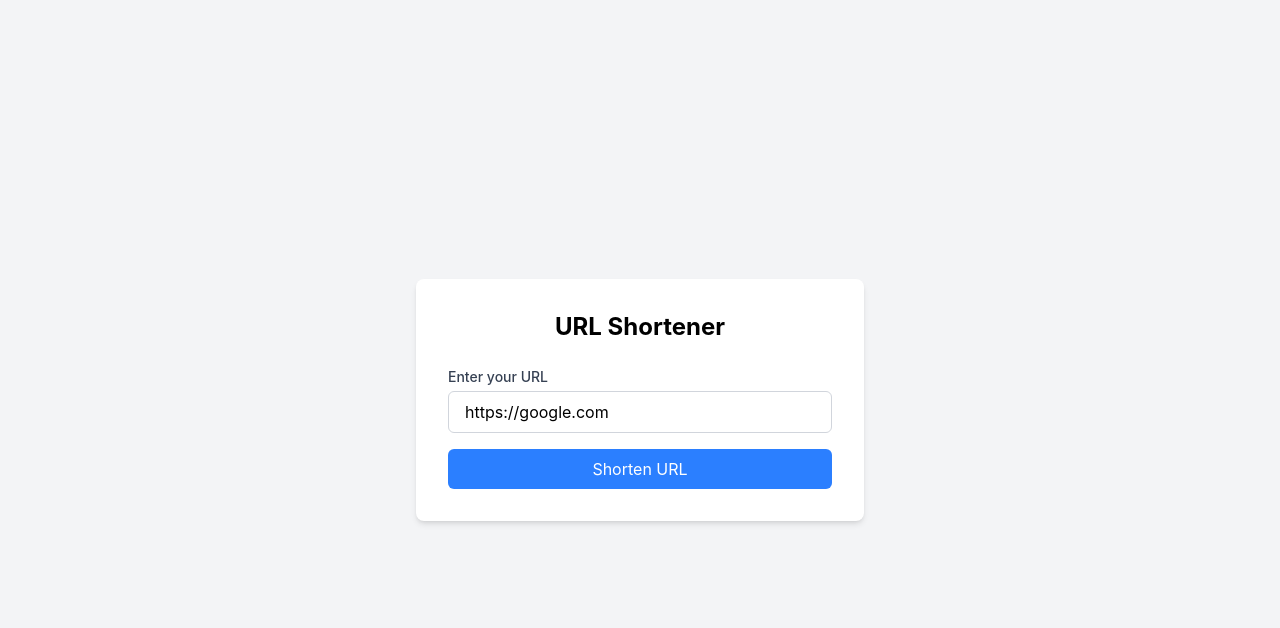
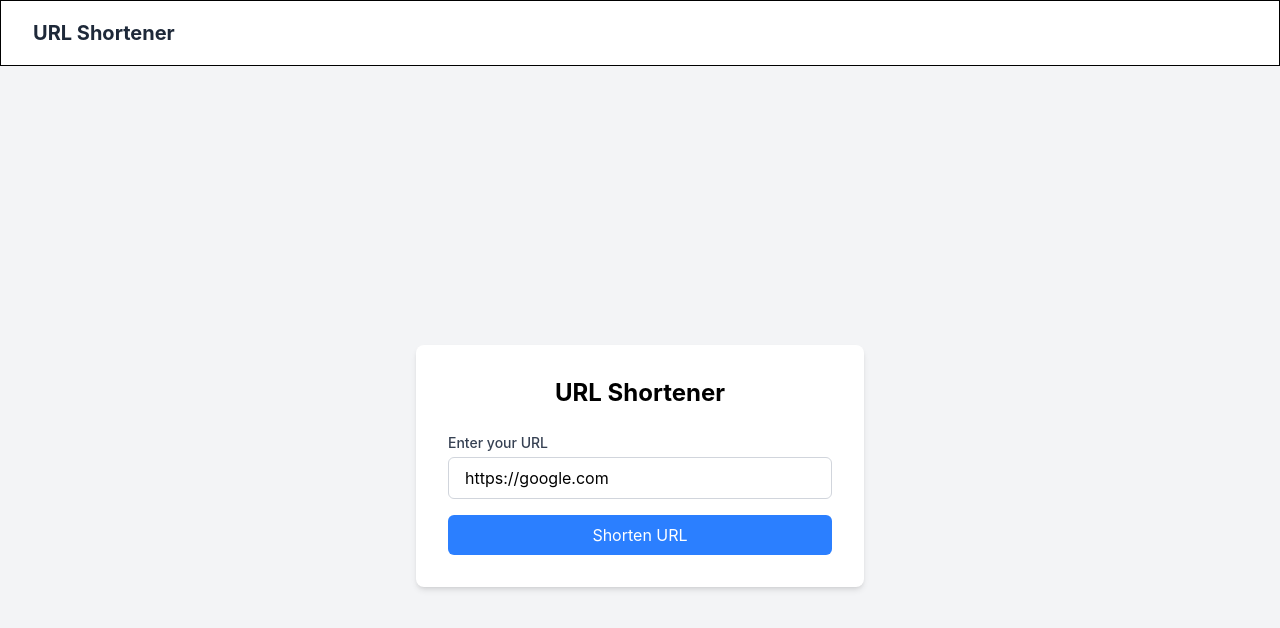
Before and after one commit to Jay-CodeHub01/URL-SHORTNER, a React (Vite) app in the folder client/: page / in a window 1280 px wide. Shown: the top 628 px of the page. Built offline with nearby package versions, Linux system fonts and the light colour scheme.

Commit message:
add navbar at every page

```diff
--- a/client/src/RootLayout.jsx
+++ b/client/src/RootLayout.jsx
@@ -1,11 +1,13 @@
 import React from 'react'
 import { Outlet } from '@tanstack/react-router'
+import Navbar from './components/Navbar.jsx'
 
 const RootLayout = () => {
   return (
-    <div className="min-h-screen">
-      <Outlet />
-    </div>
+    <>
+    <Navbar />
+    <Outlet/>
+    </>
   )
 }
 
--- /dev/null
+++ b/client/src/components/Navbar.jsx
@@ -0,0 +1,43 @@
+import React from 'react';
+import { Link } from '@tanstack/react-router';
+
+const Navbar = () => {
+  return (
+    <nav className="bg-white border border-b-black">
+      <div className=" mx-auto px-4 sm:px-6 lg:px-8">
+        <div className="flex justify-between h-16">
+          {/* Left side - App Name */}
+          <div className="flex items-center">
+            <Link to="/" className="text-xl font-bold text-gray-800">
+              URL Shortener
+            </Link>
+          </div>
+
+          {/* Right side - Auth buttons */}
+          <div className="flex items-center">
+            {/* {(true) ? (
+              <div className="flex items-center space-x-4">
+                <span className="text-gray-700">Welcome, {userName || 'User'}</span>
+                <button
+                  onClick={onLogout}
+                  className="bg-red-500 hover:bg-red-600 text-white px-4 py-2 rounded-md text-sm font-medium"
+                >
+                  Logout
+                </button>
+              </div>
+            ) : (
+              <Link
+                to="/auth"
+                className="bg-blue-500 hover:bg-blue-600 text-white px-4 py-2 rounded-md text-sm font-medium"
+              >
+                Login
+              </Link>
+            )} */}
+          </div>
+        </div>
+      </div>
+    </nav>
+  );
+};
+
+export default Navbar;
```
